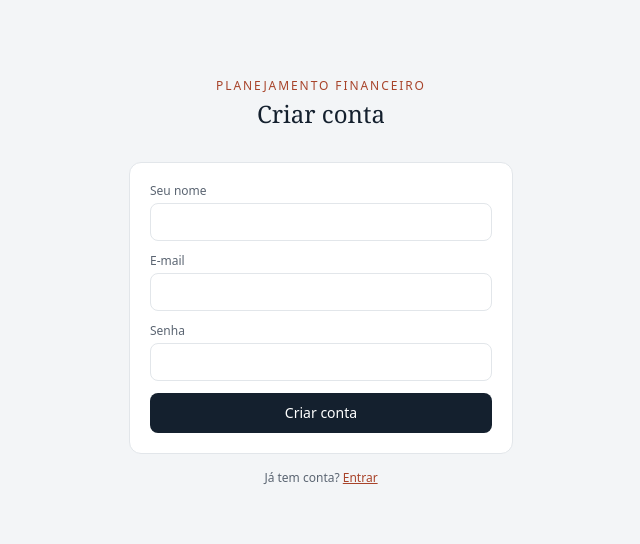
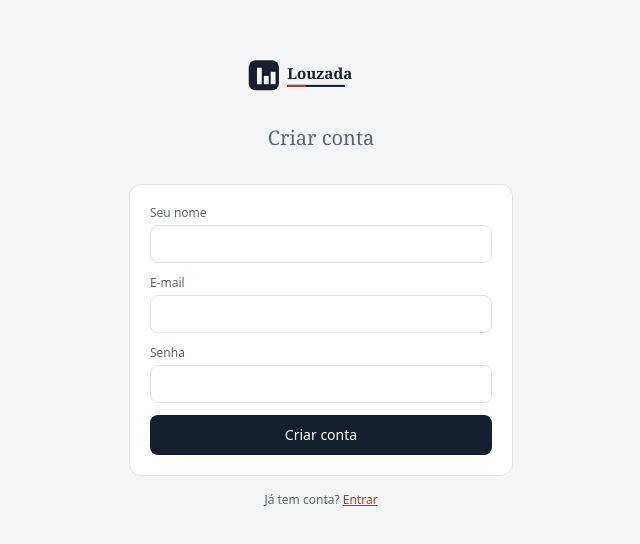
Before and after one commit to lucaslc136-ops/Louzada, a Next.js app: page /signup in a window 1280 px wide. Shown: the part 118-662 px from the top of the page, without its empty margins (319-959 px from the left). Built offline with nearby package versions, Linux system fonts and the light colour scheme; no server answers.

Commit message:
identidade visual: nova marca

```diff
--- a/app/dashboard/dashboard-header.js
+++ b/app/dashboard/dashboard-header.js
@@ -3,8 +3,9 @@
 import { useState } from "react";
 import { useRouter, usePathname } from "next/navigation";
 import Link from "next/link";
-import { Home, Copy, LogOut, LayoutDashboard, Receipt, Landmark, PiggyBank } from "lucide-react";
+import { Copy, LogOut, LayoutDashboard, Receipt, Landmark, PiggyBank } from "lucide-react";
 import { createClient } from "@/lib/supabase/client";
+import { LogoLockup } from "@/components/logo";
 
 const NAV_ITEMS = [
   { href: "/dashboard", label: "Visão Geral", Icon: LayoutDashboard },
@@ -37,15 +38,13 @@ export default function DashboardHeader({ userEmail, householdName, inviteCode }
 
   return (
     <header className="border-b bg-white" style={{ borderColor: "var(--border)" }}>
-      <div className="max-w-3xl mx-auto px-4 sm:px-6 py-4 flex items-center justify-between">
-        <div>
-          <p className="text-xs uppercase tracking-[0.16em]" style={{ color: "var(--brick)" }}>
-            <Home size={11} className="inline mr-1" />
-            {householdName || "Planejamento Financeiro"}
-          </p>
-          <p className="text-xs mt-0.5" style={{ color: "var(--ink-soft)" }}>{userEmail}</p>
-        </div>
+      <div className="max-w-3xl mx-auto px-4 sm:px-6 py-3.5 flex items-center justify-between">
+        <LogoLockup height={38} />
         <div className="flex items-center gap-3">
+          <div className="hidden sm:block text-right">
+            <p className="text-xs" style={{ color: "var(--ink)" }}>{householdName}</p>
+            <p className="text-[11px]" style={{ color: "var(--ink-soft)" }}>{userEmail}</p>
+          </div>
           <button
             onClick={copyInvite}
             title="Convidar alguém pra essa família"
--- a/app/login/page.js
+++ b/app/login/page.js
@@ -4,6 +4,7 @@ import { useState } from "react";
 import Link from "next/link";
 import { useRouter } from "next/navigation";
 import { createClient } from "@/lib/supabase/client";
+import { LogoLockup } from "@/components/logo";
 
 export default function LoginPage() {
   const router = useRouter();
@@ -34,12 +35,9 @@ export default function LoginPage() {
   return (
     <div className="min-h-screen flex items-center justify-center px-4" style={{ background: "var(--paper)" }}>
       <div className="w-full max-w-sm">
-        <p className="text-xs uppercase tracking-[0.16em] mb-1 text-center" style={{ color: "var(--brick)" }}>
-          Planejamento Financeiro
-        </p>
-        <h1 className="font-serif text-2xl text-center mb-8" style={{ color: "var(--ink)" }}>
-          Família Louzada
-        </h1>
+        <div className="flex justify-center mb-8">
+          <LogoLockup height={52} />
+        </div>
 
         <form onSubmit={handleSubmit} className="bg-white rounded-xl border p-5 space-y-3" style={{ borderColor: "var(--border)" }}>
           <label className="block">
--- a/app/onboarding/page.js
+++ b/app/onboarding/page.js
@@ -3,6 +3,7 @@
 import { useState } from "react";
 import { useRouter } from "next/navigation";
 import { createClient } from "@/lib/supabase/client";
+import { LogoLockup } from "@/components/logo";
 
 export default function OnboardingPage() {
   const router = useRouter();
@@ -82,6 +83,9 @@ export default function OnboardingPage() {
   return (
     <div className="min-h-screen flex items-center justify-center px-4" style={{ background: "var(--paper)" }}>
       <div className="w-full max-w-sm">
+        <div className="flex justify-center mb-6">
+          <LogoLockup height={40} />
+        </div>
         <h1 className="font-serif text-2xl text-center mb-2" style={{ color: "var(--ink)" }}>Quase lá</h1>
         <p className="text-xs text-center mb-6" style={{ color: "var(--ink-soft)" }}>
           Crie sua família ou entre em uma que já existe com o código de convite.
--- a/app/signup/page.js
+++ b/app/signup/page.js
@@ -4,6 +4,7 @@ import { useState } from "react";
 import Link from "next/link";
 import { useRouter } from "next/navigation";
 import { createClient } from "@/lib/supabase/client";
+import { LogoLockup } from "@/components/logo";
 
 export default function SignupPage() {
   const router = useRouter();
@@ -58,10 +59,10 @@ export default function SignupPage() {
   return (
     <div className="min-h-screen flex items-center justify-center px-4" style={{ background: "var(--paper)" }}>
       <div className="w-full max-w-sm">
-        <p className="text-xs uppercase tracking-[0.16em] mb-1 text-center" style={{ color: "var(--brick)" }}>
-          Planejamento Financeiro
-        </p>
-        <h1 className="font-serif text-2xl text-center mb-8" style={{ color: "var(--ink)" }}>
+        <div className="flex justify-center mb-6">
+          <LogoLockup height={44} />
+        </div>
+        <h1 className="font-serif text-xl text-center mb-8" style={{ color: "var(--ink-soft)" }}>
           Criar conta
         </h1>
 
--- /dev/null
+++ b/components/logo.js
@@ -0,0 +1,35 @@
+// Marca "Louzada": um selo com três barras ascendentes (referência a crescimento financeiro)
+// e, no lockup completo, o nome em serifa com uma "régua de progresso" por baixo.
+// Coordenadas medidas e ajustadas visualmente antes de entrar aqui — ver conversa de design.
+
+export function LogoIcon({ size = 44, inverted = false, className = "" }) {
+  const bg = inverted ? "#f3f5f7" : "#14202e";
+  const bar = inverted ? "#14202e" : "#f3f5f7";
+  return (
+    <svg width={size} height={size} viewBox="0 0 44 44" role="img" aria-label="Louzada" className={className}>
+      <rect width="44" height="44" rx="10" fill={bg} />
+      <rect x="12" y="11" width="7" height="24" fill={bar} />
+      <rect x="22" y="23" width="7" height="12" fill={bar} />
+      <rect x="32" y="17" width="7" height="18" fill={bar} />
+    </svg>
+  );
+}
+
+export function LogoLockup({ height = 44, inverted = false, className = "" }) {
+  const width = Math.round((220 / 64) * height);
+  const bg = inverted ? "#f3f5f7" : "#14202e";
+  const bar = inverted ? "#14202e" : "#f3f5f7";
+  const text = inverted ? "#f3f5f7" : "#14202e";
+  const accent = inverted ? "#d97b5e" : "#a8432a";
+  return (
+    <svg width={width} height={height} viewBox="0 0 220 64" role="img" aria-label="Louzada" className={className}>
+      <rect x="4" y="6" width="44" height="44" rx="10" fill={bg} />
+      <rect x="16" y="17" width="7" height="24" fill={bar} />
+      <rect x="26" y="29" width="7" height="12" fill={bar} />
+      <rect x="36" y="23" width="7" height="18" fill={bar} />
+      <text x="60" y="34" fontFamily="Georgia, serif" fontSize="22" fontWeight="bold" fill={text}>Louzada</text>
+      <rect x="60" y="42" width="84" height="3" fill={text} />
+      <rect x="60" y="42" width="27" height="3" fill={accent} />
+    </svg>
+  );
+}
```
Also changed, not shown: app/icon.svg (added).
